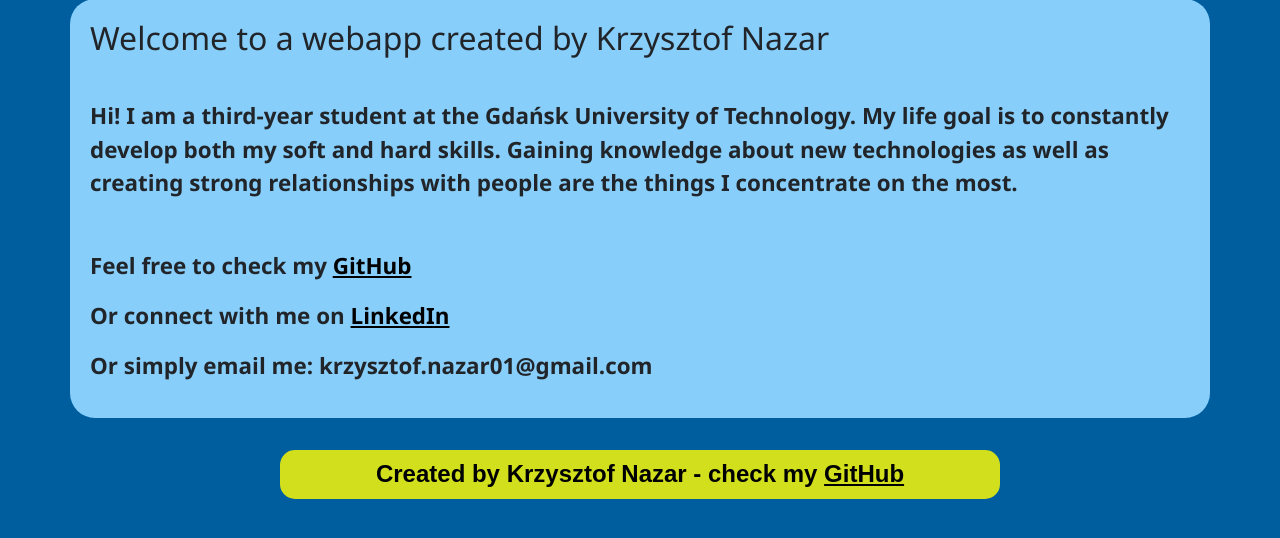
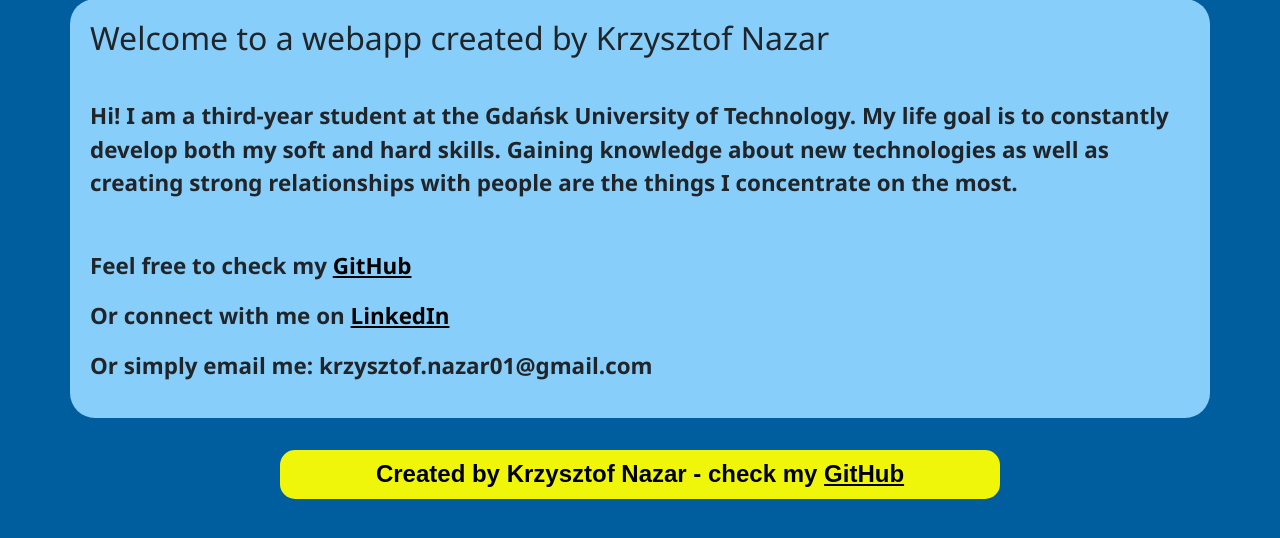
Before and after one commit to Danzigerrr/IAESTE-Table-Web-App-Django, a Django app: page /iaeste_table/about-author/ in a window 1280 px wide. Shown: the part 193-731 px from the top of the page. Run offline with Django 4.2, Linux system fonts and the light colour scheme.

Commit message:
Update footer.css

```diff
--- a/static/css/footer.css
+++ b/static/css/footer.css
@@ -9,7 +9,7 @@
 
 #footerConent {
     border-radius: 15px;
-    background: rgba(255, 252, 0, 0.82);
+    background: rgba(255, 255, 0, 0.94);
     padding: 10px;
     width: 30em;
     height: auto;
```
